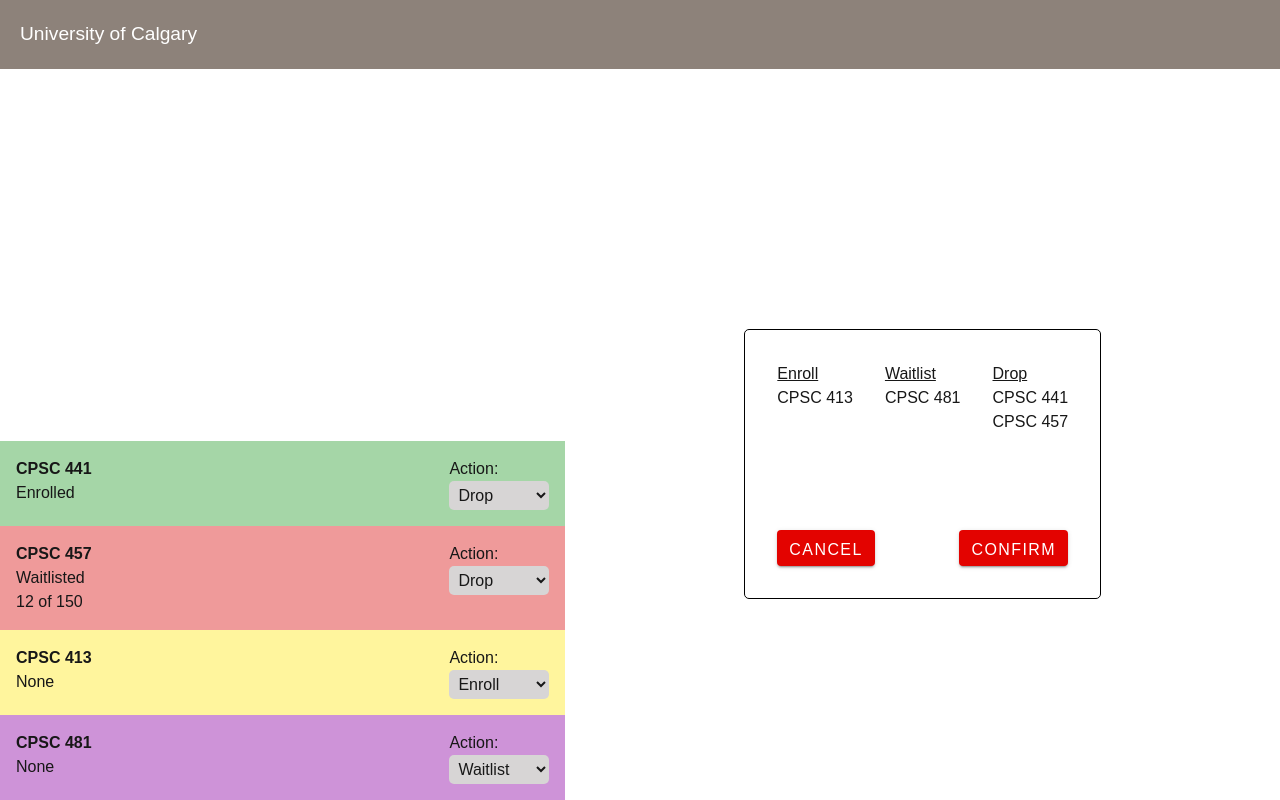
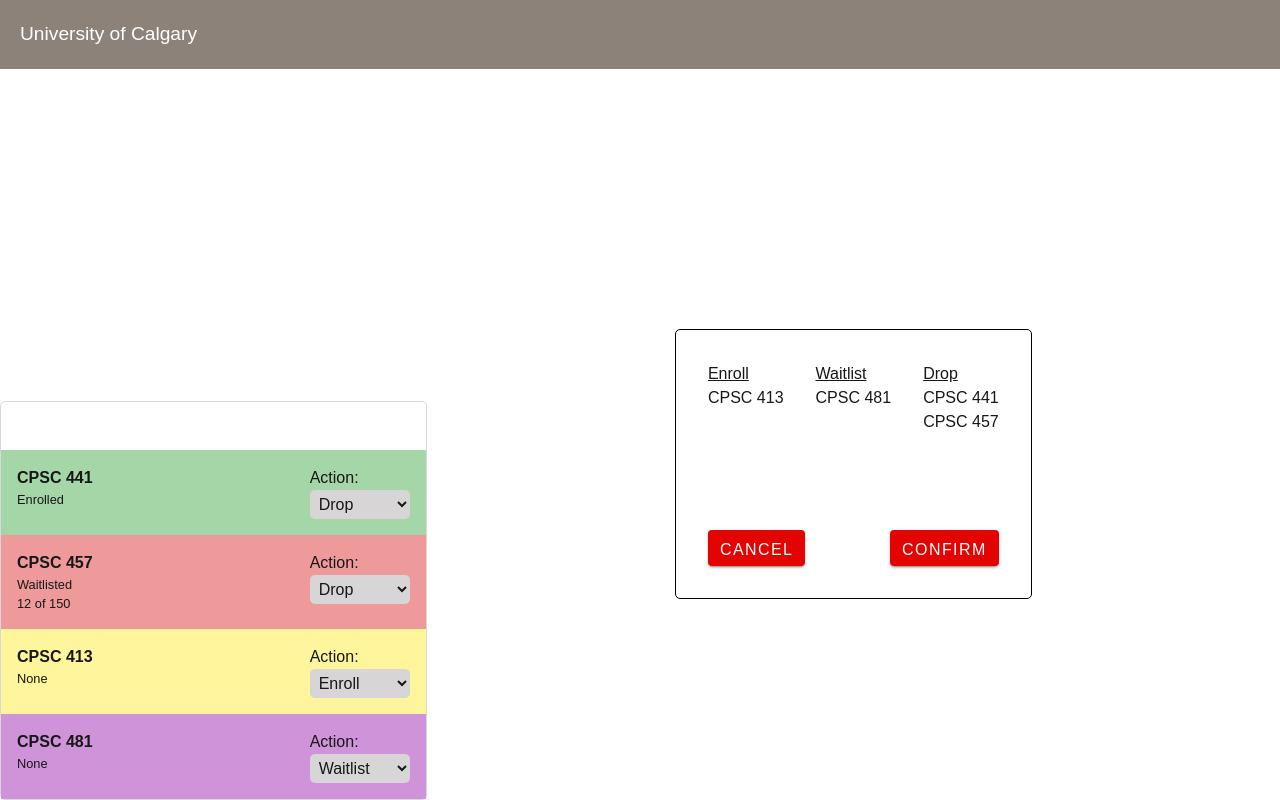
Before and after one commit to enibalo/ScheduleBuilder, a Next.js app: page / in a window 1280 px wide. Built offline with nearby package versions, Linux system fonts and the light colour scheme.

Commit message:
finish figma design

```diff
--- a/src/app/Get.module.css
+++ b/src/app/Get.module.css
@@ -9,6 +9,7 @@
     display: grid;
     grid-auto-flow: column;
     flex-grow: 1;
+    grid-template-columns: 1fr 2fr;
   }
 
   #header {
@@ -42,6 +43,7 @@
     display: flex
 ;
     align-items: flex-end;
+
   }
 
   #right {
@@ -87,8 +89,14 @@
     display: grid;
     gap: 0px;
     flex-grow: 1;
+    border: 1px solid rgb(216, 216, 216);
+    border-radius: 5px;
+    padding-top: 48px;
   }
 
+  .smallText{
+    font-size: 0.8em;
+  }
 
   .course{
     display: flex;
--- a/src/app/GetSchedule.js
+++ b/src/app/GetSchedule.js
@@ -85,9 +85,10 @@ export default function GetSchedule() {
               <div>
                 <strong>{course.name}</strong>
                 <br />
-
+                <div className={style.smallText}>
                 {course.status}
                 {course.placeInLine && <div>{course.placeInLine}</div>}
+                </div>
               </div>
               <div className={style.action}>
                 <label htmlFor={`action-${index}`}>Action:</label>
```
